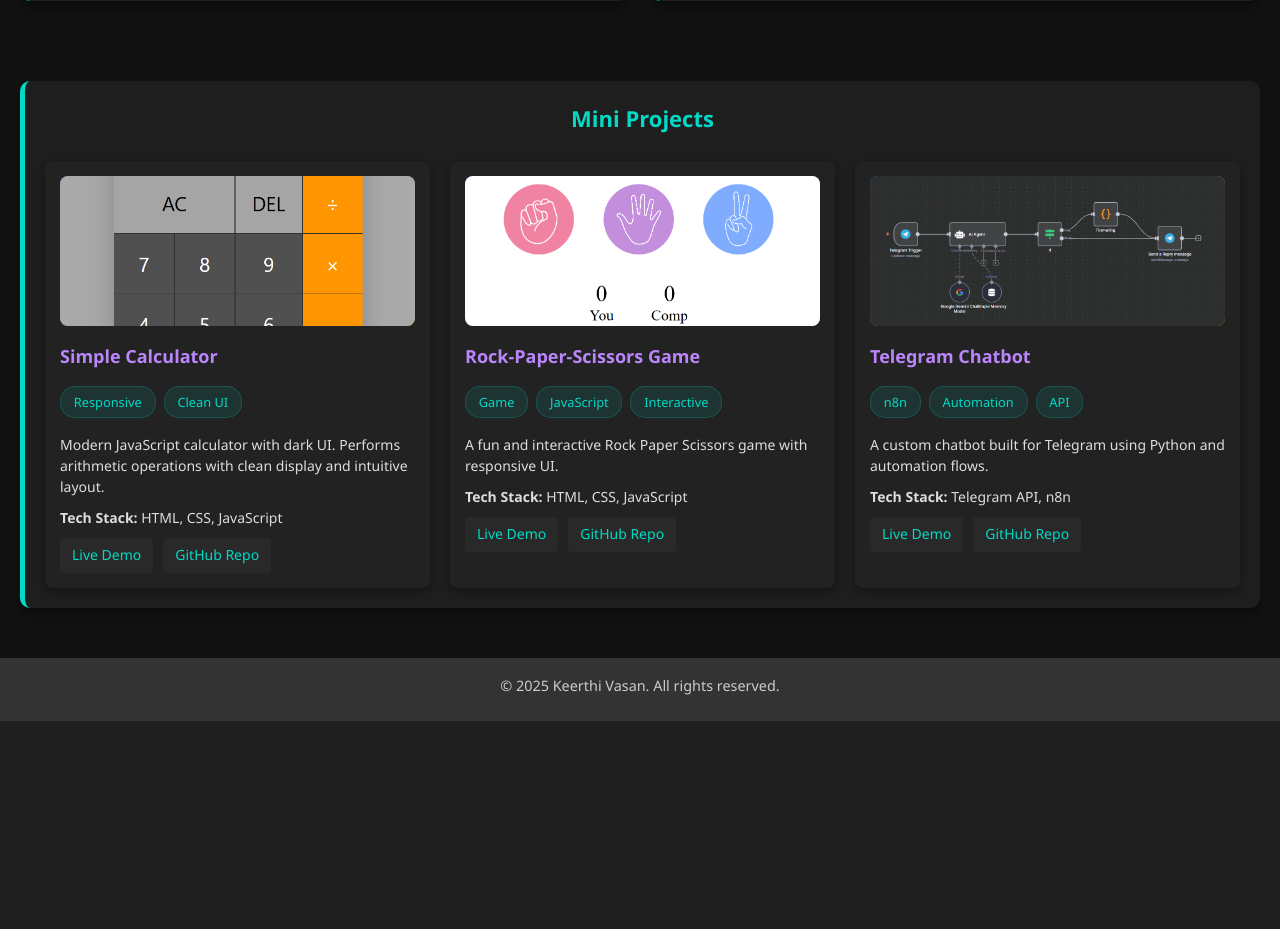
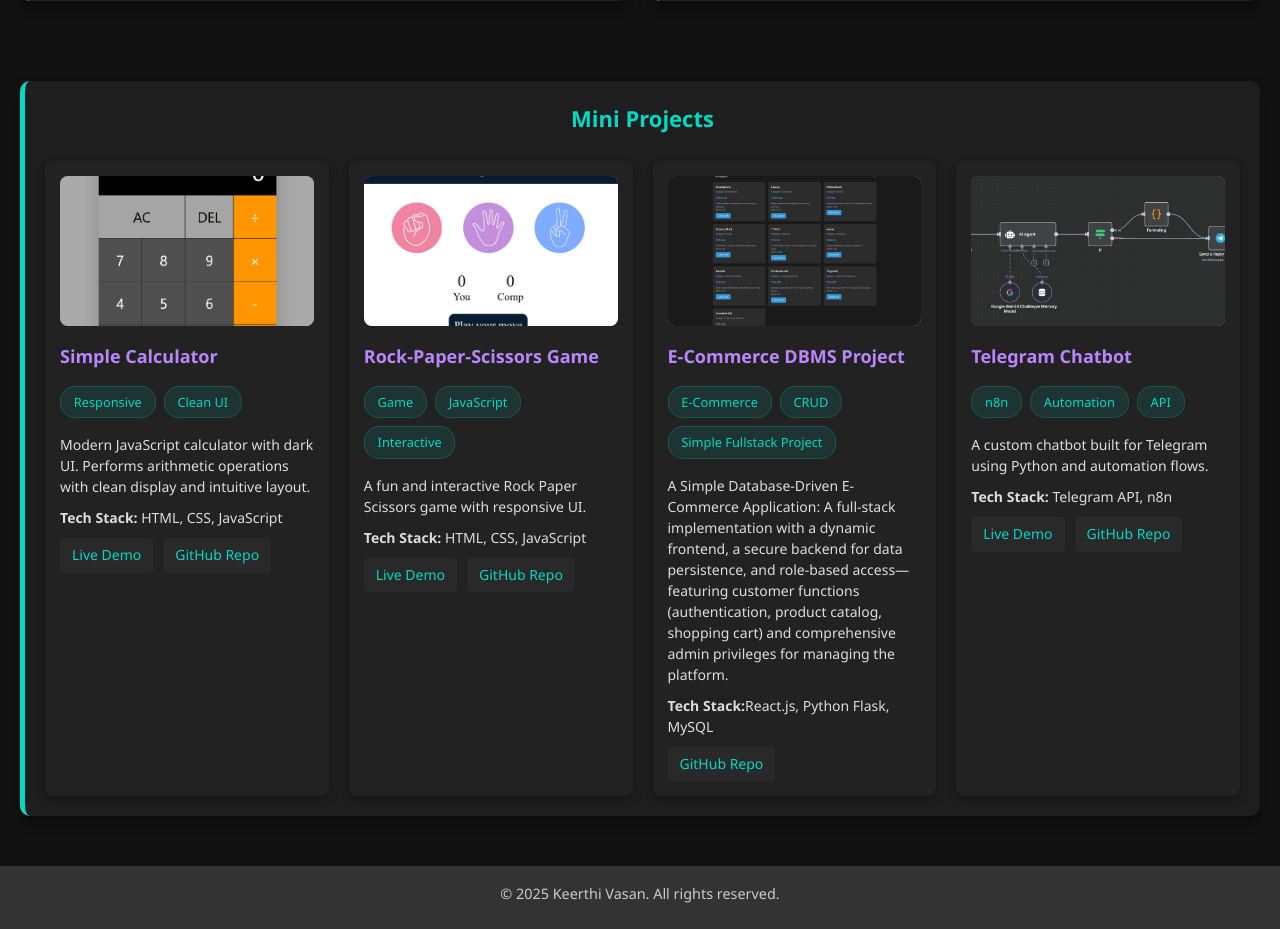
Before and after one commit to keerthivasan91/Personal-Website, a Flask app: page /projects in a window 1280 px wide. Shown: the part 809-1738 px from the top of the page. Before the commit the page ends 1530 px from the top, so only its background shows below. Run offline with Flask 3, Linux system fonts and the light colour scheme.

Commit message:
feat: add E-Commerce DBMS project to mini projects section

```diff
--- a/templates/projects.html
+++ b/templates/projects.html
@@ -102,6 +102,26 @@
                 </div>
 
                 <div class="mini-project">
+                    <div class="mini-project-image ecommerce-icon">
+                        <img src="{{ url_for('static', filename='Images/ecommerce.png') }}" alt="E-Commerce DBMS Mini Project">
+                    </div>
+                    <h4>E-Commerce DBMS Project</h4>
+                    <div class="project-tags">
+                        <span class="project-tag">E-Commerce</span>
+                        <span class="project-tag">CRUD</span>
+                        <span class="project-tag">Simple Fullstack Project</span>
+                    </div>
+                    <p>
+                       A Simple Database-Driven E-Commerce Application: A full-stack implementation with a dynamic frontend, a secure backend for data persistence, and role-based access—featuring customer functions (authentication, product catalog, shopping cart) and comprehensive admin privileges for managing the platform.
+                    </p>
+                    <p><strong>Tech Stack:</strong>React.js, Python Flask, MySQL</p>
+                    <div class="project-links">
+                        <!--<a href="http://t.me/n8n_2chatbot" target="_blank">Live Demo</a>-->
+                        <a href="https://github.com/keerthivasan91/ecommerce-project" target="_blank">GitHub Repo</a>
+                    </div>
+                </div>
+
+                <div class="mini-project">
                     <div class="mini-project-image chatbot-icon">
                         <img src="{{ url_for('static', filename='Images/telegram-bot.png') }}" alt="Telegram Chatbot">
                     </div>
```
